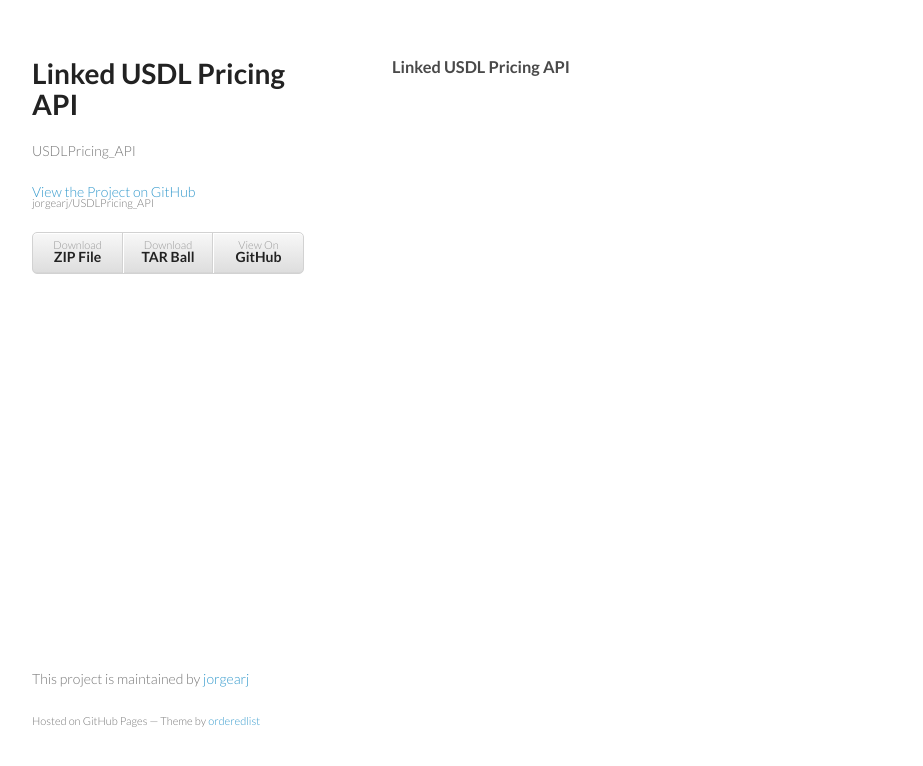
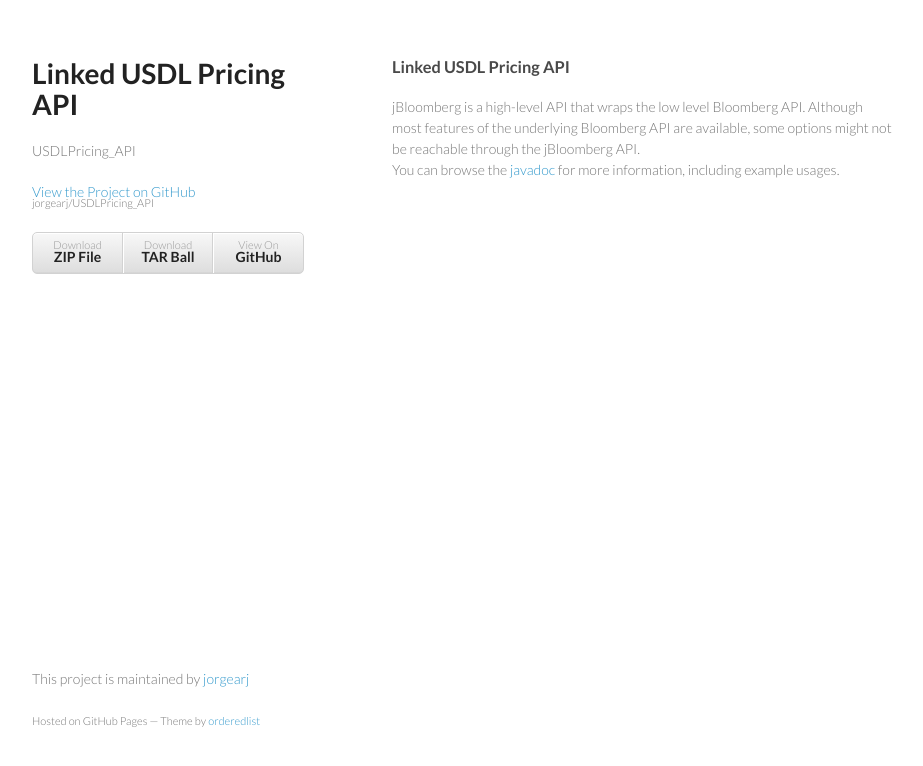
Before and after one commit to jorgearj/USDLPricing_API, a plain HTML site: page index.html in a window 1280 px wide. Shown: the whole page, without its empty margins (178-1101 px from the left). Drawn offline with Linux system fonts and the light colour scheme.

Commit message:
Update index.html

```diff
--- a/index.html
+++ b/index.html
@@ -30,6 +30,11 @@
       <section>
         <h3>
 <a name="linked-usdl-pricing-api" class="anchor" href="#linked-usdl-pricing-api"><span class="octicon octicon-link"></span></a>Linked USDL Pricing API</h3>
+
+        <p>jBloomberg is a high-level API that wraps the low level Bloomberg API. Although most features of the
+                    underlying Bloomberg API are available, some options might not be reachable through the jBloomberg API. <br>
+                    You can browse the <a href="./JAVADOC/index.html">javadoc</a> for more information, including example usages.
+                </p>
       </section>
       <footer>
         <p>This project is maintained by <a href="https://github.com/jorgearj">jorgearj</a></p>
```
